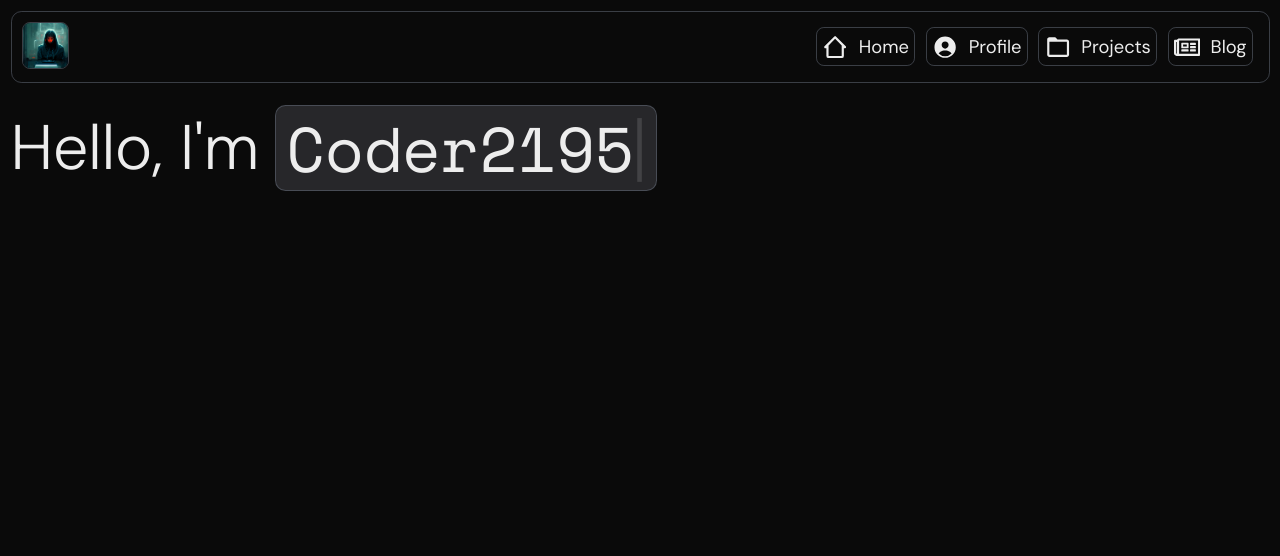
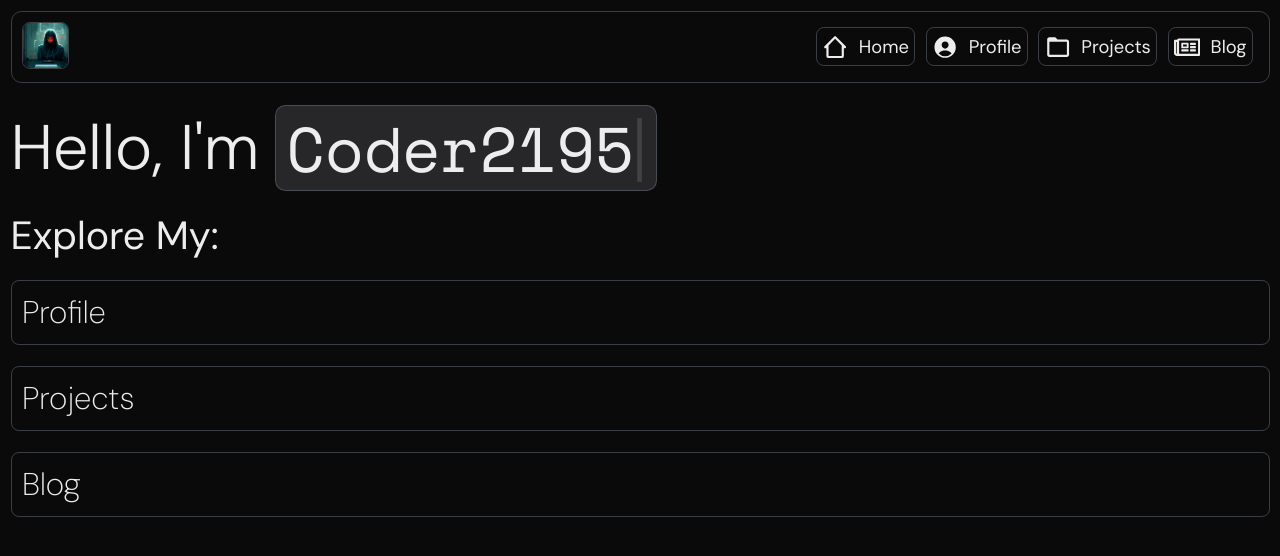
Before and after one commit to Coder2195Text/website, a Next.js app: page / in a window 1280 px wide. Shown: the top 556 px of the page. Built offline with nearby package versions, Linux system fonts and the light colour scheme.

Commit message:
cool link anim

```diff
--- a/src/app/globals.css
+++ b/src/app/globals.css
@@ -35,7 +35,8 @@ body {
   @apply bg-[#0a0a0a] text-[#ededed] font-sans;
 }
 
-.bordered {
+.bordered,
+.button {
   @apply border-1 border-gray-500/50;
 }
 
--- a/src/app/page.tsx
+++ b/src/app/page.tsx
@@ -1,3 +1,4 @@
+import { HomeLinks } from "@/components/home/links";
 import Title from "@/components/home/title";
 import { FC } from "react";
 
@@ -5,6 +6,8 @@ const Home: FC = () => {
   return (
     <main>
       <Title />
+      <h3>Explore My:</h3>
+      <HomeLinks />
     </main>
   );
 };
--- /dev/null
+++ b/src/components/home/links.tsx
@@ -0,0 +1,35 @@
+"use client";
+
+import Link from "next/link";
+import { FC } from "react";
+import { NAV_LINKS, NavLink } from "../ui/navbar";
+import { IoChevronForwardSharp } from "react-icons/io5";
+
+const HomeLink: FC<{
+  link: NavLink;
+}> = ({ link: { href, name, description } }) => {
+  return (
+    <Link
+      href={href}
+      className="group block font-extralight text-2xl p-2 my-4 rounded-md button"
+    >
+      <div className="flex items-center">
+        <IoChevronForwardSharp className="w-0 h-6 group-hover:w-6 transition-[width] duration-300  " />
+        <div className="flex-1">{name}</div>
+      </div>
+      <div className="max-h-0 w-full font-normal text-base group-hover:max-h-12 transition-all duration-500 overflow-hidden">
+        {description}
+      </div>
+    </Link>
+  );
+};
+
+export const HomeLinks = () => {
+  return (
+    <div>
+      {NAV_LINKS.slice(1).map((link, idx) => (
+        <HomeLink key={idx} link={link} />
+      ))}
+    </div>
+  );
+};
--- a/src/components/ui/navbar.tsx
+++ b/src/components/ui/navbar.tsx
@@ -2,34 +2,41 @@ import Image from "next/image";
 import Link from "next/link";
 import { FC } from "react";
 import { IconType } from "react-icons";
-import { BiFolder, BiHomeAlt2 } from "react-icons/bi";
+import { BiHomeAlt2, BiFolder } from "react-icons/bi";
 import { FaRegNewspaper } from "react-icons/fa";
 import { IoPersonCircle } from "react-icons/io5";
 
-const NAV_LINKS: {
+export type NavLink = {
   name: string;
   href: string;
   icon: IconType;
-}[] = [
+  description: string;
+};
+
+export const NAV_LINKS: NavLink[] = [
   {
     name: "Home",
     href: "/",
     icon: BiHomeAlt2,
+    description: "Home page, with links to other pages.",
   },
   {
     name: "Profile",
     href: "/profile",
     icon: IoPersonCircle,
+    description: "Personal information and links.",
   },
   {
     name: "Projects",
     href: "/projects",
     icon: BiFolder,
+    description: "Projects and repositories.",
   },
   {
     name: "Blog",
     href: "/blog",
     icon: FaRegNewspaper,
+    description: "Blog posts and articles.",
   },
 ];
 
@@ -51,7 +58,7 @@ const Navbar: FC = () => {
             <Link
               href={link.href}
               key={link.name}
-              className="flex gap-2 justify-end items-end button bordered p-1 m-1 rounded-md"
+              className="flex gap-2 justify-end items-end button  p-1 m-1 rounded-md"
             >
               <link.icon className="w-5 h-5" />
               <span className="text-sm hidden xs:inline-block">
```
